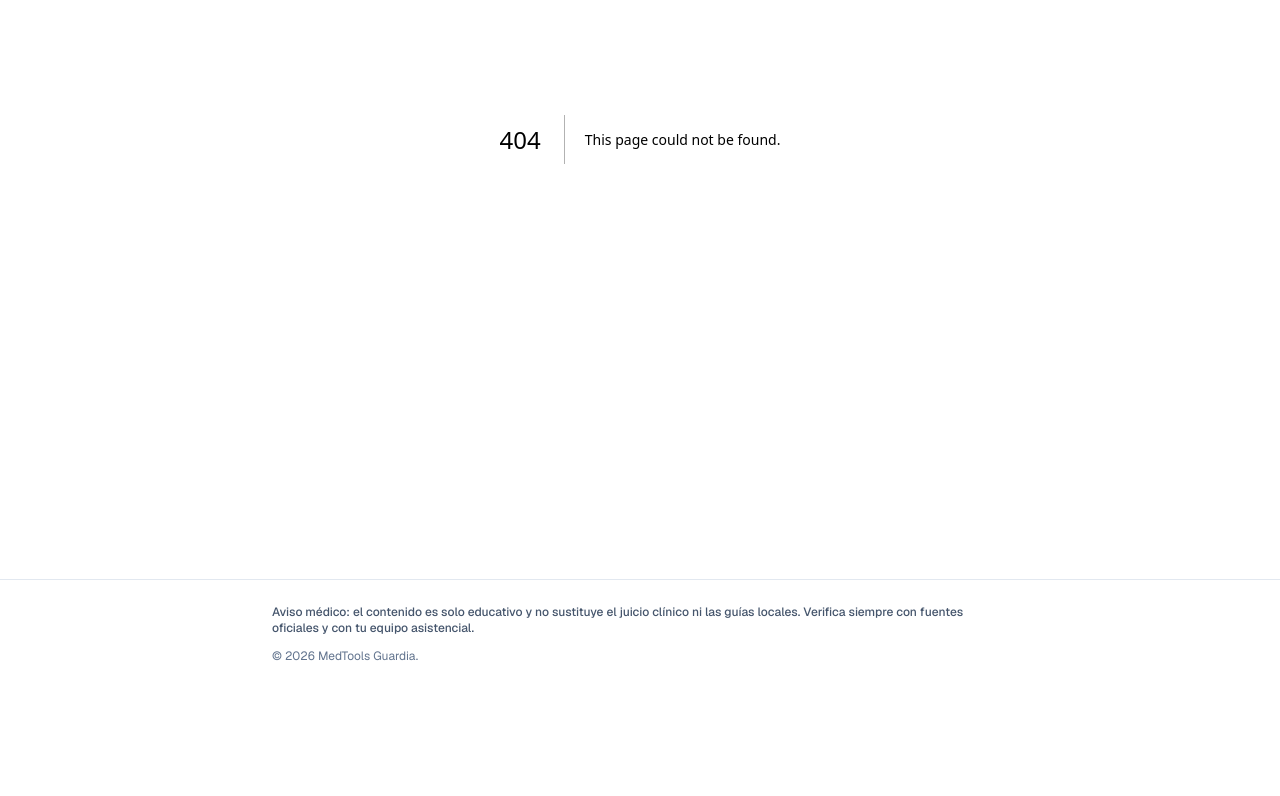
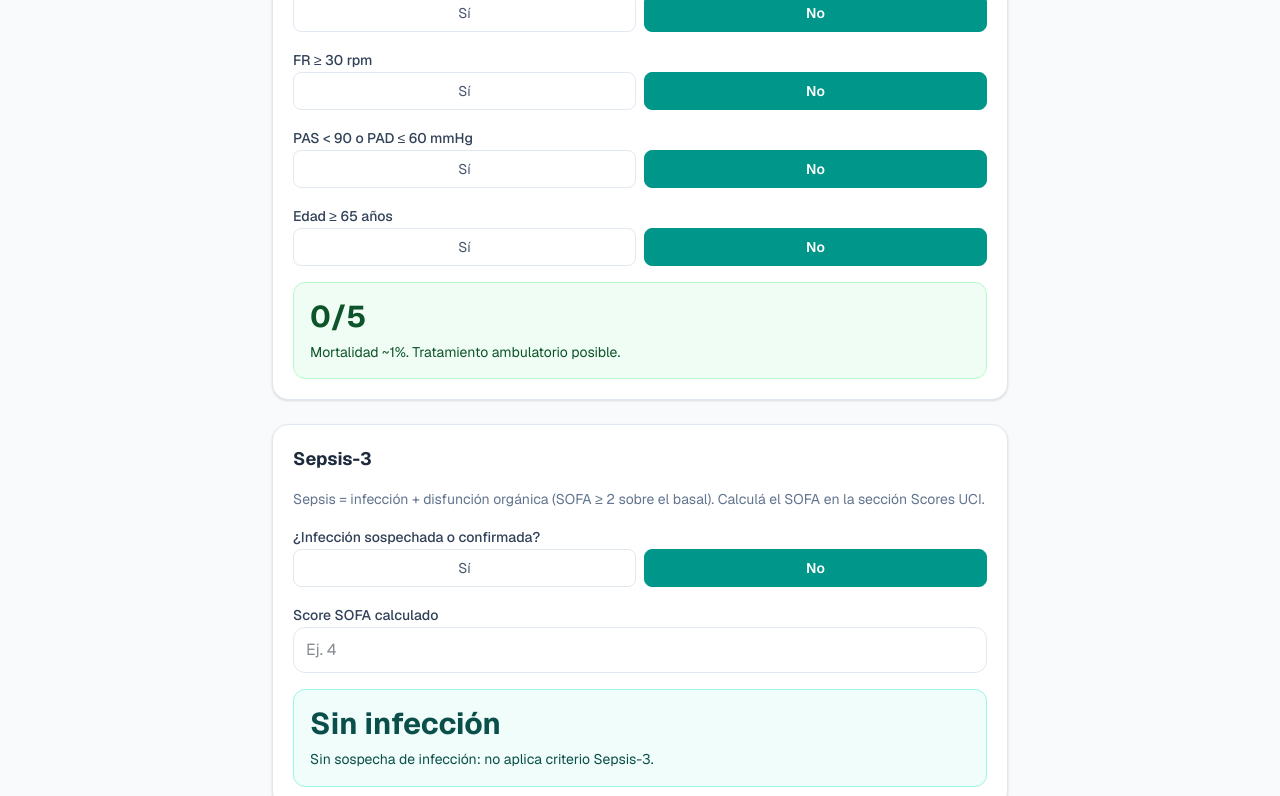
Before and after one commit to ferlambert2-programador/medtools-guardia, a Next.js app: page /infectologia in a window 1280 px wide. Before the commit this address had no page. Shown: the part 360-1156 px from the top of the page. Before the commit the page ends 1048 px from the top, so only its background shows below. Built offline with nearby package versions, Linux system fonts and the light colour scheme.

Commit message:
Create page.tsx

```diff
--- /dev/null
+++ b/app/infectologia/page.tsx
@@ -0,0 +1,182 @@
+"use client";
+
+import { useState } from "react";
+import { MedicalDisclaimer } from "@/components/MedicalDisclaimer";
+
+type Variant = "success" | "warning" | "danger" | "info";
+
+function ResultBox({ value, sub, variant }: { value: string; sub: string; variant: Variant }) {
+  const bg: Record<Variant, string> = {
+    success: "bg-green-50 border-green-200 text-green-900",
+    warning: "bg-yellow-50 border-yellow-200 text-yellow-900",
+    danger: "bg-red-50 border-red-200 text-red-900",
+    info: "bg-teal-50 border-teal-200 text-teal-900",
+  };
+  return (
+    <div className={`rounded-xl border p-4 mt-4 ${bg[variant]}`}>
+      <p className="text-3xl font-bold">{value}</p>
+      <p className="mt-2 text-sm leading-snug">{sub}</p>
+    </div>
+  );
+}
+
+function RadioYesNo({
+  name,
+  value,
+  onChange,
+}: {
+  name: string;
+  value: string;
+  onChange: (v: string) => void;
+}) {
+  return (
+    <div className="flex gap-2">
+      {["Sí", "No"].map((opt) => {
+        const v = opt === "Sí" ? "1" : "0";
+        return (
+          <label
+            key={opt}
+            className={`flex-1 py-2 rounded-lg border text-sm text-center cursor-pointer transition-colors ${
+              value === v
+                ? "bg-teal-600 text-white border-teal-600 font-semibold"
+                : "border-slate-200 text-slate-600 hover:bg-slate-50"
+            }`}
+          >
+            <input
+              type="radio"
+              name={name}
+              value={v}
+              checked={value === v}
+              onChange={() => onChange(v)}
+              className="sr-only"
+            />
+            {opt}
+          </label>
+        );
+      })}
+    </div>
+  );
+}
+
+/* ── CURB-65 ────────────────────────────────────────────────── */
+function Curb65() {
+  const [conf, setConf] = useState("0");
+  const [urea, setUrea] = useState("0");
+  const [fr, setFr] = useState("0");
+  const [pa, setPa] = useState("0");
+  const [edad, setEdad] = useState("0");
+
+  const score = Number(conf) + Number(urea) + Number(fr) + Number(pa) + Number(edad);
+
+  const { sub, variant }: { sub: string; variant: Variant } =
+    score === 0
+      ? { sub: "Mortalidad ~1%. Tratamiento ambulatorio posible.", variant: "success" }
+      : score === 1
+      ? { sub: "Mortalidad ~3%. Internación breve o seguimiento estrecho.", variant: "success" }
+      : score === 2
+      ? { sub: "Mortalidad ~9%. Internación recomendada.", variant: "warning" }
+      : score === 3
+      ? { sub: "Mortalidad ~22%. Internación. Considerar UCI.", variant: "danger" }
+      : { sub: "Mortalidad ~33%. Internación en UCI.", variant: "danger" };
+
+  return (
+    <div className="rounded-2xl border border-slate-200 bg-white p-5 shadow-sm space-y-4">
+      <h2 className="font-bold text-slate-800 text-lg">CURB-65 — Neumonía</h2>
+      {[
+        { label: "Confusión reciente", val: conf, set: setConf, name: "curb-conf" },
+        { label: "Urea > 7 mmol/L  o  BUN > 20 mg/dL", val: urea, set: setUrea, name: "curb-urea" },
+        { label: "FR ≥ 30 rpm", val: fr, set: setFr, name: "curb-fr" },
+        { label: "PAS < 90 o PAD ≤ 60 mmHg", val: pa, set: setPa, name: "curb-pa" },
+        { label: "Edad ≥ 65 años", val: edad, set: setEdad, name: "curb-edad" },
+      ].map(({ label, val, set, name }) => (
+        <label key={name} className="block space-y-1">
+          <span className="text-sm font-medium text-slate-700">{label}</span>
+          <RadioYesNo name={name} value={val} onChange={set} />
+        </label>
+      ))}
+      <ResultBox value={`${score}/5`} sub={sub} variant={variant} />
+    </div>
+  );
+}
+
+/* ── SEPSIS-3 ───────────────────────────────────────────────── */
+const INPUT =
+  "w-full rounded-xl border border-slate-200 px-3 py-2.5 text-base outline-none focus:ring-2 focus:ring-teal-500/40 bg-white";
+
+function Sepsis3() {
+  const [infeccion, setInfeccion] = useState("0");
+  const [sofaRaw, setSofaRaw] = useState("");
+
+  const sofa = Number(sofaRaw.replace(",", "."));
+  const sofaOk = sofaRaw !== "" && !Number.isNaN(sofa) && sofa >= 0;
+
+  let result: { value: string; sub: string; variant: Variant } | null = null;
+
+  if (infeccion === "0") {
+    result = {
+      value: "Sin infección",
+      sub: "Sin sospecha de infección: no aplica criterio Sepsis-3.",
+      variant: "info",
+    };
+  } else if (sofaOk) {
+    if (sofa >= 2) {
+      result = {
+        value: "SEPSIS",
+        sub: `SOFA ${sofa} + infección sospechada/confirmada. Iniciar bundle de sepsis. Si hipotensión refractaria + lactato ≥ 2 mmol/L → Shock Séptico.`,
+        variant: "danger",
+      };
+    } else {
+      result = {
+        value: "Infección sin sepsis",
+        sub: `SOFA ${sofa} < 2. No cumple criterios de sepsis por SOFA. Monitorizar evolución.`,
+        variant: "warning",
+      };
+    }
+  }
+
+  return (
+    <div className="rounded-2xl border border-slate-200 bg-white p-5 shadow-sm space-y-4">
+      <h2 className="font-bold text-slate-800 text-lg">Sepsis-3</h2>
+      <p className="text-sm text-slate-500">
+        Sepsis = infección + disfunción orgánica (SOFA ≥ 2 sobre el basal).
+        Calculá el SOFA en la sección Scores UCI.
+      </p>
+      <label className="block space-y-1">
+        <span className="text-sm font-medium text-slate-700">
+          ¿Infección sospechada o confirmada?
+        </span>
+        <RadioYesNo name="sepsis-inf" value={infeccion} onChange={setInfeccion} />
+      </label>
+      <label className="block space-y-1">
+        <span className="text-sm font-medium text-slate-700">Score SOFA calculado</span>
+        <input
+          inputMode="numeric"
+          className={INPUT}
+          value={sofaRaw}
+          onChange={(e) => setSofaRaw(e.target.value)}
+          placeholder="Ej. 4"
+        />
+      </label>
+      {result && (
+        <ResultBox value={result.value} sub={result.sub} variant={result.variant} />
+      )}
+    </div>
+  );
+}
+
+/* ── PAGE ─────────────────────────────────────────────────────── */
+export default function InfectologiaPage() {
+  return (
+    <div className="space-y-6">
+      <div>
+        <h1 className="text-2xl font-bold text-slate-900">Infectología</h1>
+        <p className="mt-2 text-slate-600 text-sm sm:text-base">
+          CURB-65 para neumonía · Sepsis-3
+        </p>
+      </div>
+      <Curb65 />
+      <Sepsis3 />
+      <MedicalDisclaimer />
+    </div>
+  );
+}
```
